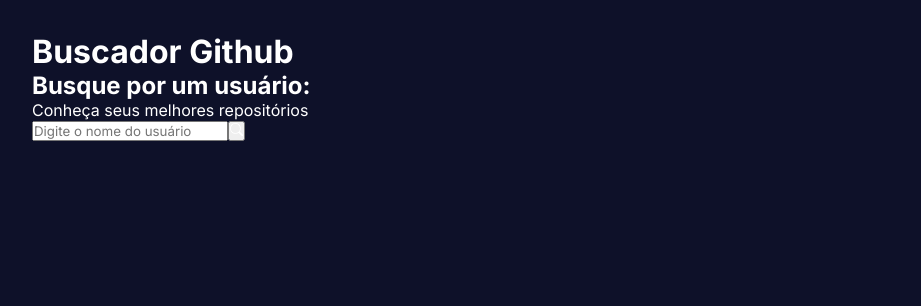
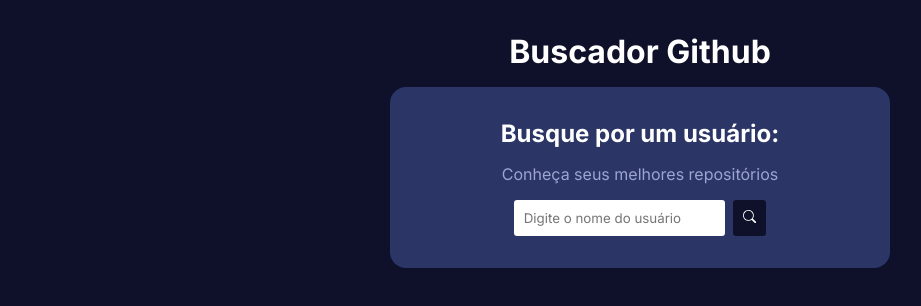
Before and after one commit to CarlosVinicios99/Buscador-De-Perfil-Github, a React (Vite) app: page / in a window 1280 px wide. Shown: the top 306 px of the page, without its empty margins (0-921 px from the left). Built offline with nearby package versions, Linux system fonts and the light colour scheme.

Commit message:
feature: estilização do componente de busca do usuário

```diff
--- /dev/null
+++ b/src/App.module.css
@@ -0,0 +1,10 @@
+.app {
+    max-width: 500px;
+    margin: 0 auto;
+}
+
+.app h1 {
+    text-align: center;
+    margin-bottom: 1rem;
+
+}
--- a/src/App.tsx
+++ b/src/App.tsx
@@ -1,9 +1,11 @@
 import { Outlet } from "react-router-dom"
+
+import classes from "./App.module.css"
 
 function App() {
 
   return (
-    <div>
+    <div className={classes.app}>
       <h1>Buscador Github</h1>
       <Outlet />
     </div>
--- /dev/null
+++ b/src/components/Search.module.css
@@ -0,0 +1,33 @@
+.search {
+    background-color: #2b3566;
+    padding: 2rem;
+    border-radius: 1rem;
+    display: flex;
+    flex-direction: column;
+    justify-content: center;
+    align-items: center;
+    gap: 1rem;
+    margin-bottom: 1.5rem;
+}
+
+.search p {
+    color: #9da5d1;
+}
+
+.search_container {
+    display: flex;
+    gap: 0.5rem;
+}
+
+.search_container input,
+.search_container button {
+    padding: .6rem;
+    border-radius: 3px;
+    border: none ;
+    color: #2b3566;
+}
+
+.search_container button {
+    background-color: #0e1129;
+    cursor: pointer;
+}
--- a/src/components/Search.tsx
+++ b/src/components/Search.tsx
@@ -1,6 +1,8 @@
 import { BsSearch } from "react-icons/bs"
 
 import {useState} from "react"
+
+import classes from "./Search.module.css"
 
 type SearchProps = {
   loadUser: (userName: string) => Promise<void>
@@ -11,10 +13,10 @@
   const [userName, setUserName] = useState<string>("")
 
   return (
-    <div>
+    <div className={classes.search}>
         <h2>Busque por um usuário: </h2>
         <p>Conheça seus melhores repositórios</p>
-        <div>
+        <div className={classes.search_container}>
             <input type="text"
               placeholder="Digite o nome do usuário"
               onChange={(e) => setUserName(e.target.value)}
--- a/src/routes/Home.tsx
+++ b/src/routes/Home.tsx
@@ -13,13 +13,24 @@
 
     const data = await res.json()
 
-    console.log(data)
+    const {avatar_url, login, location, followers, following} = data
+
+    const userData: UserProps = {
+      avatar_url,
+      login,
+      location,
+      followers,
+      following
+    }
+
+    setUser(userData)
 
   }
 
   return (
     <div>
         <Search loadUser={loadUser}/>
+        {user && <p>{user.login}</p>}
     </div>
   )
 }
```
Also changed, not shown: src/App.css (deleted).
